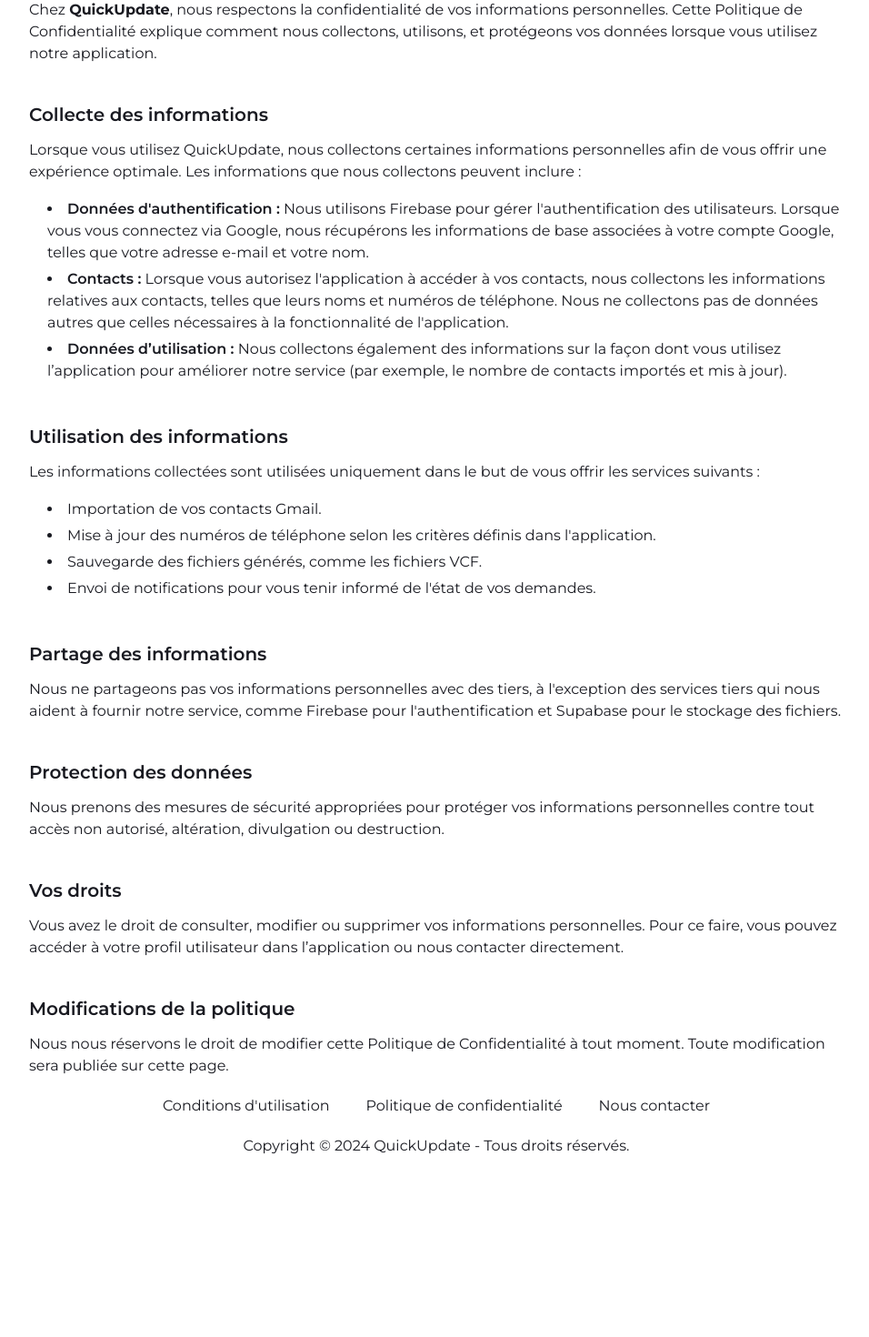
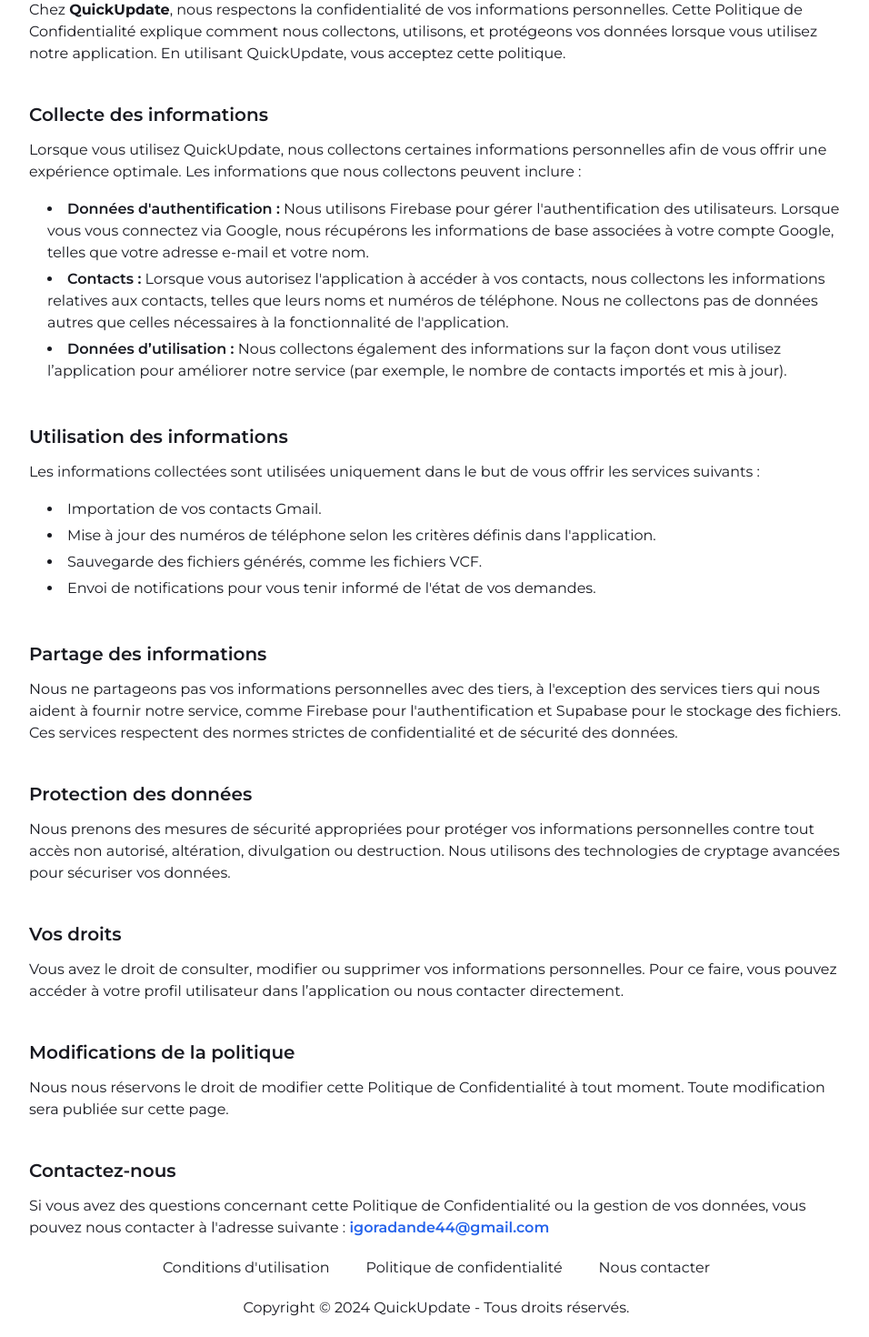
Before and after one commit to Hustler229/QUickUpdate, a Next.js app: page /privacy-policy in a window 1280 px wide. Shown: the part 197-1667 px from the top of the page at 91% size, without its empty margins (160-1116 px from the left). Before the commit the page ends 1489 px from the top, so only its background shows below. Built offline with nearby package versions, Linux system fonts and the light colour scheme; no server answers.

Commit message:
meta verification

```diff
--- a/src/pages/index.tsx
+++ b/src/pages/index.tsx
@@ -12,8 +12,8 @@
   const user= auth.currentUser
   const data = [
     {
-      title: "Synchronisation gmail",
-      detail : "Connectez facilement votre compte pour importer vos contacts quui y sont enregistrés."
+      title: "Synchronisation Gmail",
+      detail: "Connectez facilement votre compte pour importer vos contacts qui y sont enregistrés. Nous utilisons ces données uniquement pour mettre à jour vos contacts dans l'application."
     },
     {
       title : "Mise à jour intelligente",
@@ -28,8 +28,10 @@
   return (
     <div className="flex flex-col justify-normal items-start gap-5">
       <div className="flex  flex-col justify-center items-start gap-5 md:gap-10  py-3 rounded-lg md:py-5 overflow-hidden border my-5 px-2 md:px-5  shadow-sm">
-        <Typography variant="h1" className="font-bold">Simplifiez la mise à jour de vos contacts téléphoniques</Typography>
-        <Typography> <span className="font-bold">QuickUpdate</span> vous aide à détecter les numéros de tous les réseaux téléphoniques béninois, s'assure de les mettre à jour tout en conservant vos autres numéros internationales.</Typography>
+        <Typography variant="h1" className="font-bold">Simplifiez la mise à jour de vos contacts téléphoniques avec QuickUpdate</Typography>
+        <Typography>
+          <span className="font-bold">QuickUpdate</span> vous aide à détecter et mettre à jour vos numéros de téléphone sur les réseaux béninois tout en conservant vos autres numéros internationaux. <span className="font-bold">QuickUpdate</span> nécessite un accès à vos contacts pour effectuer ces mises à jour en toute sécurité et de manière efficace.
+        </Typography>
         <Link href={user ? '/auth' : '/connexion'}><Button className="hover:bg-primary hover:text-white transition-colors " size="small">Commencer gratuitement</Button></Link>
       </div>
       <div className="flex flex-col justify-normal gap-2 items-start p-3 md:p-5 w-full overflow-hidden shadow-sm border rounded-lg">
@@ -45,7 +47,14 @@
       </div>
       <div className="flex flex-col gap-5">
         <Typography variant="h4" className="font-bold">Pourquoi utiliser Quick Update ?</Typography>
-        <Typography variant="h6">En raison de la nouvelle mise à jour des numéros qui a sera effectué sur le territoire béninois dès le 30 novembre 2024, la modification des numéros enregistré sur chaque téléphone s'avère une nécessité. C'est dans ce contexte que QuickUpdate a été crée afin de vous faciliter la tâche. Efficace, sécurisé et rapide, Quick Update est votre solution du moment.</Typography>
+        <Typography variant="h6">
+          En raison de la mise à jour des numéros qui sera effectuée sur le territoire béninois dès le 30 novembre 2024, la modification des numéros enregistrés sur chaque téléphone s'avère une nécessité. QuickUpdate vous permet de mettre à jour vos contacts facilement, tout en protégeant votre vie privée et en ne collectant que les données nécessaires pour cette mise à jour.
+        </Typography>
+      </div>
+      <div className="flex justify-center items-center py-5">
+        <Typography className="text-center">
+          En utilisant QuickUpdate, vous acceptez notre <Link href="/privacy-policy" className="text-blue-500 font-semibold">Politique de confidentialité</Link>.
+        </Typography>
       </div>
     </div>
   )
--- a/src/pages/privacy-policy.tsx
+++ b/src/pages/privacy-policy.tsx
@@ -1,14 +1,16 @@
 /* eslint-disable react/no-unescaped-entities */
 import Typography from "@/components/design/typography"
 
-const PrivacyPolicyComponent = ()=>{
+const PrivacyPolicyComponent = ()=> {
     return (
         <div className="flex flex-col justify-normal items-start gap-5 md:gap-10">
             <Typography variant="h2" className="font-bold">Politique de Confidentialité</Typography>
             <div className="flex flex-col justify-normal items-start gap-5 md:gap-10">
                 <div className="flex flex-col items-start justify-normal gap-3">
                     <Typography variant="h5" className="font-semibold">Introduction</Typography>
-                    <Typography>Chez <span className="font-bold">QuickUpdate</span>, nous respectons la confidentialité de vos informations personnelles. Cette Politique de Confidentialité explique comment nous collectons, utilisons, et protégeons vos données lorsque vous utilisez notre application.</Typography>
+                    <Typography>
+                        Chez <span className="font-bold">QuickUpdate</span>, nous respectons la confidentialité de vos informations personnelles. Cette Politique de Confidentialité explique comment nous collectons, utilisons, et protégeons vos données lorsque vous utilisez notre application. En utilisant QuickUpdate, vous acceptez cette politique.
+                    </Typography>
                 </div>
                 <div className="flex flex-col items-start justify-normal gap-3">
                     <Typography variant="h5" className="font-semibold">Collecte des informations</Typography>
@@ -35,23 +37,37 @@
                 </div>
                 <div className="flex flex-col items-start justify-normal gap-3">
                     <Typography variant="h5" className="font-semibold">Partage des informations</Typography>
-                    <Typography>Nous ne partageons pas vos informations personnelles avec des tiers, à l'exception des services tiers qui nous aident à fournir notre service, comme Firebase pour l'authentification et Supabase pour le stockage des fichiers.</Typography>
+                    <Typography>
+                        Nous ne partageons pas vos informations personnelles avec des tiers, à l'exception des services tiers qui nous aident à fournir notre service, comme Firebase pour l'authentification et Supabase pour le stockage des fichiers. Ces services respectent des normes strictes de confidentialité et de sécurité des données.
+                    </Typography>
                 </div>
                 <div className="flex flex-col items-start justify-normal gap-3">
                     <Typography variant="h5" className="font-semibold">Protection des données</Typography>
-                    <Typography>Nous prenons des mesures de sécurité appropriées pour protéger vos informations personnelles contre tout accès non autorisé, altération, divulgation ou destruction.</Typography>
+                    <Typography>
+                        Nous prenons des mesures de sécurité appropriées pour protéger vos informations personnelles contre tout accès non autorisé, altération, divulgation ou destruction. Nous utilisons des technologies de cryptage avancées pour sécuriser vos données.
+                    </Typography>
                 </div>
                 <div className="flex flex-col items-start justify-normal gap-3">
                     <Typography variant="h5" className="font-semibold">Vos droits</Typography>
-                    <Typography>Vous avez le droit de consulter, modifier ou supprimer vos informations personnelles. Pour ce faire, vous pouvez accéder à votre profil utilisateur dans l’application ou nous contacter directement.</Typography>
+                    <Typography>
+                        Vous avez le droit de consulter, modifier ou supprimer vos informations personnelles. Pour ce faire, vous pouvez accéder à votre profil utilisateur dans l’application ou nous contacter directement.
+                    </Typography>
                 </div>
                 <div className="flex flex-col items-start justify-normal gap-3">
                     <Typography variant="h5" className="font-semibold">Modifications de la politique</Typography>
-                    <Typography>Nous nous réservons le droit de modifier cette Politique de Confidentialité à tout moment. Toute modification sera publiée sur cette page.</Typography>
+                    <Typography>
+                        Nous nous réservons le droit de modifier cette Politique de Confidentialité à tout moment. Toute modification sera publiée sur cette page.
+                    </Typography>
+                </div>
+                <div className="flex flex-col items-start justify-normal gap-3">
+                    <Typography variant="h5" className="font-semibold">Contactez-nous</Typography>
+                    <Typography>
+                        Si vous avez des questions concernant cette Politique de Confidentialité ou la gestion de vos données, vous pouvez nous contacter à l'adresse suivante : <a href="mailto:igoradande44@gmail.com" className="text-blue-600 font-semibold">igoradande44@gmail.com</a>
+                    </Typography>
                 </div>
             </div>
         </div>
     )
 }
 
-export default PrivacyPolicyComponent
+export default PrivacyPolicyComponent;
--- a/src/pages/user-terms.tsx
+++ b/src/pages/user-terms.tsx
@@ -1,17 +1,24 @@
 /* eslint-disable react/no-unescaped-entities */
 import Typography from "@/components/design/typography"
 
-const UserTermsComponent = ()=>{
+const UserTermsComponent = ()=> {
     return (
         <div className="flex flex-col justify-normal items-start gap-5 md:gap-10">
             <div className="flex flex-col justify-normal items-start gap-3">
                 <Typography variant="h2" className="font-bold">Conditions d'utilisation</Typography>
                 <Typography variant="h5" className="font-semibold">Introduction</Typography>
-                <Typography>En utilisant <span className="font-semibold">QuickUpdate</span> , vous acceptez de respecter les présentes Conditions d'Utilisation. Veuillez lire attentivement ces conditions avant d'utiliser notre service.</Typography>
+                <Typography>
+                    En utilisant <span className="font-semibold">QuickUpdate</span>, vous acceptez de respecter les présentes Conditions d'Utilisation. Veuillez lire attentivement ces conditions avant d'utiliser notre service.
+                </Typography>
+                <Typography variant="h6">
+                    Si vous n'êtes pas d'accord avec ces conditions, vous ne devez pas utiliser l'application.
+                </Typography>
             </div>
             <div className="flex flex-col justify-normal items-start gap-3">
                 <Typography variant="h5" className="font-semibold">Services fournis</Typography>
-                <Typography><span className="font-semibold">QuickUpdate</span> vous permet de :</Typography>
+                <Typography>
+                    <span className="font-semibold">QuickUpdate</span> vous permet de gérer et mettre à jour vos contacts facilement, grâce aux fonctionnalités suivantes :
+                </Typography>
                 <Typography tag="div">
                     <ul className="list-disc list-inside">
                         <li>Importer des contacts depuis votre compte Gmail.</li>
@@ -23,30 +30,48 @@
             </div>
             <div className="flex flex-col justify-normal items-start gap-3">
                 <Typography variant="h5" className="font-semibold">Conditions d’accès</Typography>
-                <Typography>L'utilisation de <span className="font-semibold">QuickUpdate</span> nécessite un compte Google valide pour l'authentification. Vous devez également autoriser l'application à accéder à vos contacts pour que nous puissions les importer et les mettre à jour.</Typography>
+                <Typography>
+                    L'utilisation de <span className="font-semibold">QuickUpdate</span> nécessite un compte Google valide pour l'authentification. Vous devez également autoriser l'application à accéder à vos contacts pour que nous puissions les importer et les mettre à jour.
+                </Typography>
             </div>
             <div className="flex flex-col justify-normal items-start gap-3">
                 <Typography className="font-semibold" variant="h5">Responsabilités de l'utilisateur</Typography>
-                <Typography>Vous êtes responsable de la véracité des informations que vous fournissez à <span className="font-semibold">QuickUpdate</span> , notamment vos informations de contact et votre compte Google. Vous vous engagez à ne pas utiliser notre service de manière illégale, nuisible ou contraire à l'éthique.</Typography>
+                <Typography>
+                    Vous êtes responsable de la véracité des informations que vous fournissez à <span className="font-semibold">QuickUpdate</span>, notamment vos informations de contact et votre compte Google. Vous vous engagez à ne pas utiliser notre service de manière illégale, nuisible ou contraire à l'éthique. Vous vous engagez également à ne pas importer des contacts qui seraient en violation de la loi ou qui ne vous appartiennent pas.
+                </Typography>
             </div>
             <div className="flex flex-col justify-normal items-start gap-3">
                 <Typography className="font-semibold" variant="h5">Propriété intellectuelle</Typography>
-                <Typography>Tout le contenu de <span className="font-semibold">QuickUpdate</span> , y compris les textes, graphiques, logos, images, et logiciels, est la propriété de<span className="font-semibold">QuickUpdate</span>  ou de ses partenaires et est protégé par des droits d'auteur et des lois sur la propriété intellectuelle. Vous n'êtes pas autorisé à copier, distribuer ou exploiter ce contenu sans autorisation.</Typography>
+                <Typography>
+                    Tout le contenu de <span className="font-semibold">QuickUpdate</span>, y compris les textes, graphiques, logos, images, et logiciels, est la propriété de <span className="font-semibold">QuickUpdate</span> ou de ses partenaires et est protégé par des droits d'auteur et des lois sur la propriété intellectuelle. Vous n'êtes pas autorisé à copier, distribuer ou exploiter ce contenu sans autorisation.
+                </Typography>
             </div>
             <div className="flex flex-col justify-normal items-start gap-3">
                 <Typography variant="h5" className="font-semibold">Limitation de responsabilité</Typography>
-                <Typography>Nous nous efforçons de fournir un service fiable et sécurisé, mais nous ne pouvons garantir que <span className="font-semibold">QuickUpdate</span>  sera exempt d’erreurs ou d’interruptions. Nous ne sommes pas responsables des pertes ou dommages causés par l’utilisation de notre application.</Typography>
+                <Typography>
+                    Nous nous efforçons de fournir un service fiable et sécurisé, mais nous ne pouvons garantir que <span className="font-semibold">QuickUpdate</span> sera exempt d’erreurs ou d’interruptions. Nous ne sommes pas responsables des pertes ou dommages causés par l’utilisation de notre application, ni des erreurs dues à des problèmes externes tels que des serveurs tiers (par exemple, Google ou Supabase).
+                </Typography>
             </div>
             <div className="flex flex-col justify-normal items-start gap-3">
                 <Typography variant="h5" className="font-semibold">Modifications des conditions</Typography>
-                <Typography>Nous pouvons modifier ces Conditions d'Utilisation à tout moment. Nous vous informerons de toute modification en publiant la nouvelle version sur cette page. Votre utilisation continue de <span className="font-semibold">QuickUpdate</span> après une modification constitue votre acceptation des nouvelles conditions.</Typography>
+                <Typography>
+                    Nous pouvons modifier ces Conditions d'Utilisation à tout moment. Nous vous informerons de toute modification en publiant la nouvelle version sur cette page. Votre utilisation continue de <span className="font-semibold">QuickUpdate</span> après une modification constitue votre acceptation des nouvelles conditions.
+                </Typography>
             </div>
             <div className="flex flex-col justify-normal items-start gap-3">
                 <Typography variant="h5" className="font-semibold">Résiliation</Typography>
-                <Typography>Nous nous réservons le droit de suspendre ou de résilier votre accès à <span className="font-semibold">QuickUpdate</span>  si vous enfreignez les présentes conditions.</Typography>
+                <Typography>
+                    Nous nous réservons le droit de suspendre ou de résilier votre accès à <span className="font-semibold">QuickUpdate</span> si vous enfreignez les présentes conditions.
+                </Typography>
+            </div>
+            <div className="flex flex-col justify-normal items-start gap-3">
+                <Typography variant="h5" className="font-semibold">Lois applicables et résolution des conflits</Typography>
+                <Typography>
+                    Ces Conditions d'Utilisation sont régies par les lois en vigueur dans le pays où QuickUpdate est hébergé. Tout conflit relatif à l'utilisation de l'application sera soumis à la compétence exclusive des tribunaux compétents.
+                </Typography>
             </div>
         </div>
     )
 }
 
-export default UserTermsComponent
+export default UserTermsComponent;
```
